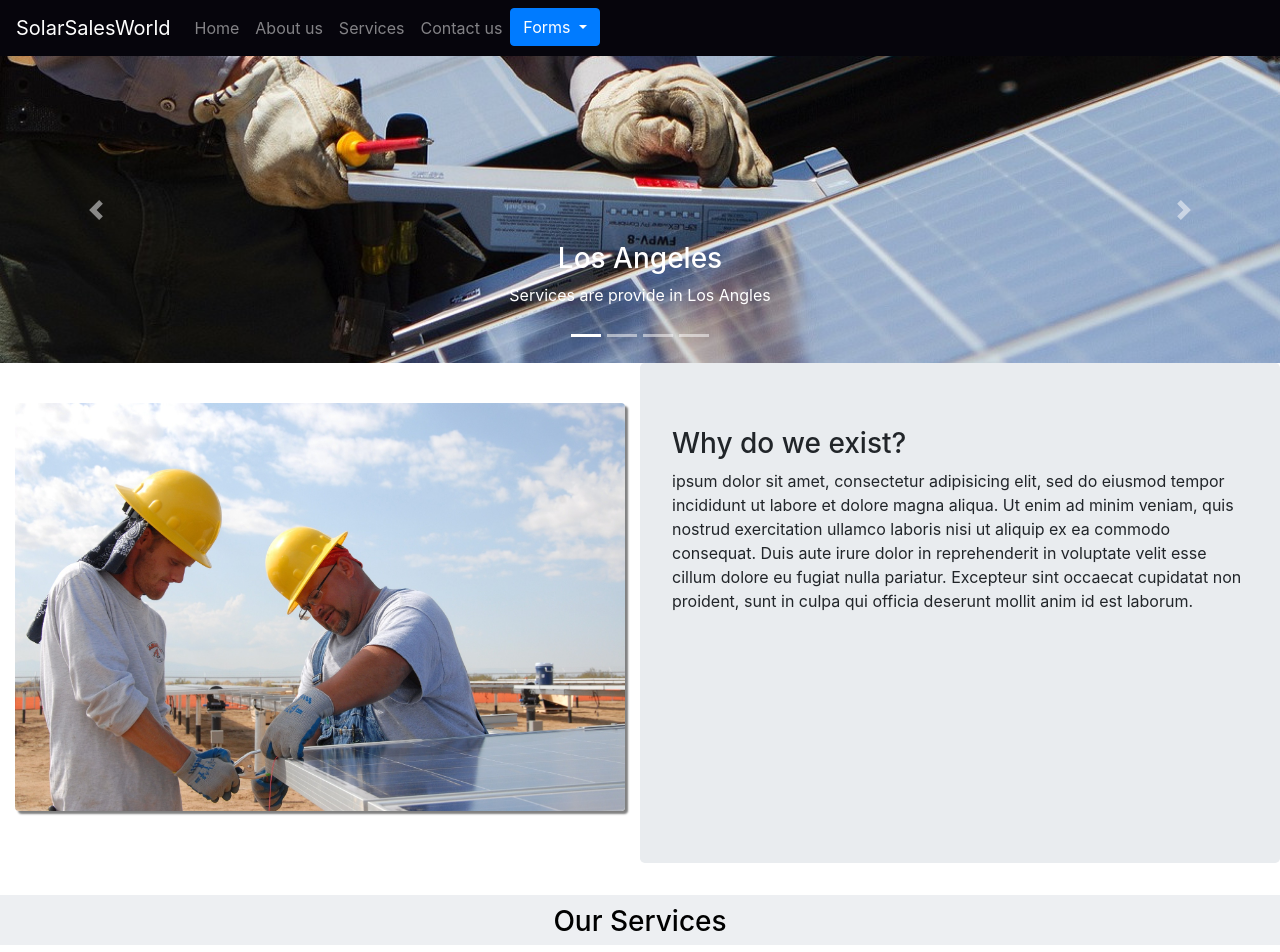
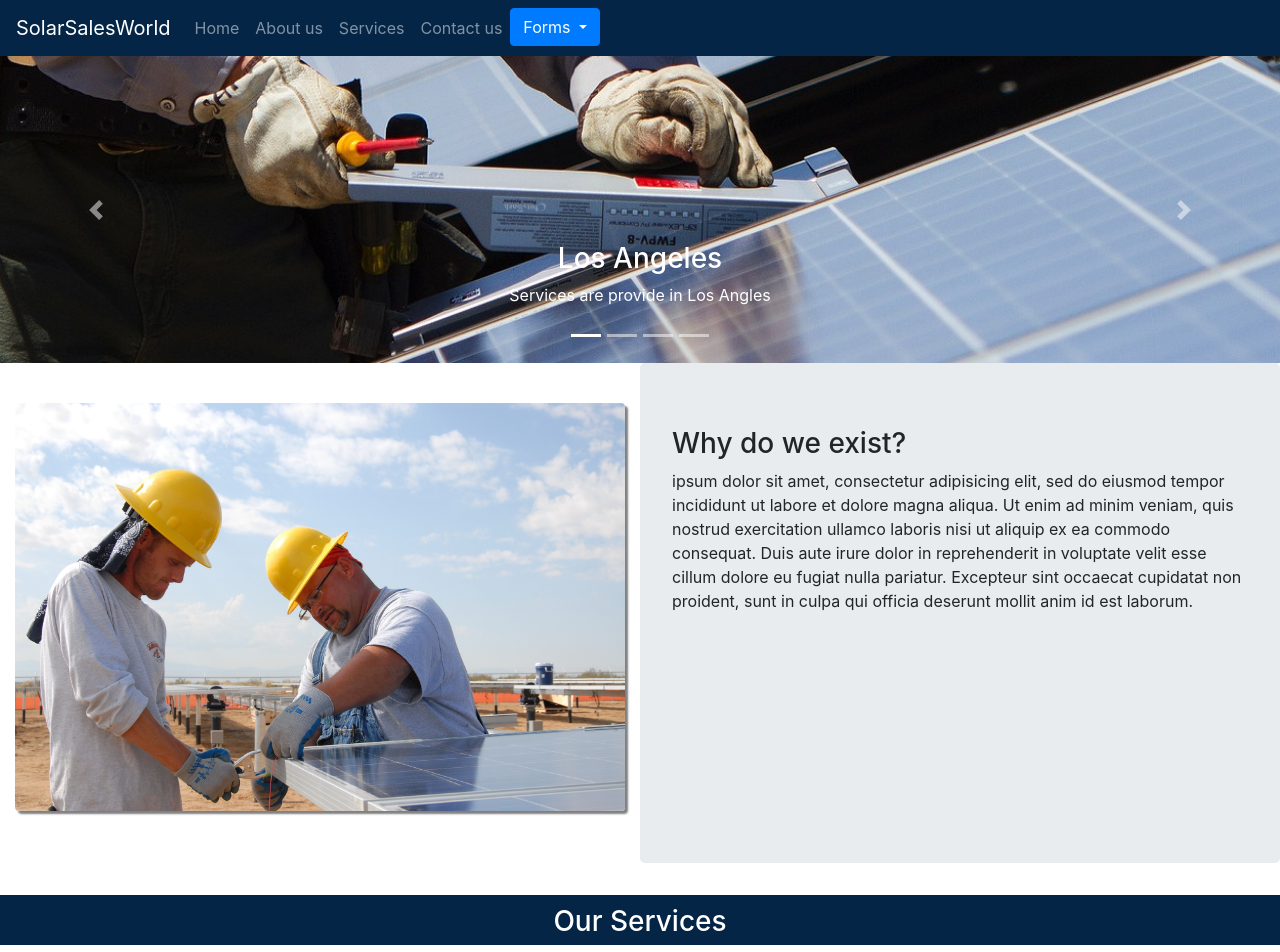
Before and after one commit to apricopt/solarproject, a PHP site: page /index.html in a window 1280 px wide. Shown: the top 952 px of the page. Run offline with PHP 8.4, Linux system fonts and the light colour scheme; some web fonts are replaced.

Commit message:
Revert "New color added"

```diff
--- a/css/mystyle.css
+++ b/css/mystyle.css
@@ -59,7 +59,7 @@
 	}
 
 	#z_navbar {
-		background:#06050c !important;
+		background: #052546 !important;
 
 	}
 
@@ -108,7 +108,7 @@
 	}
 
 	.z_titles {
-		background:#05254612;
+		background:#052546;
 		width: 100%;
 		height: 50px;
 
@@ -116,7 +116,7 @@
 
 
 	.z_titles h3 {
-		color:black;
+		color: white;
 		text-align: center;
 		padding-top: 10px;
 
```
